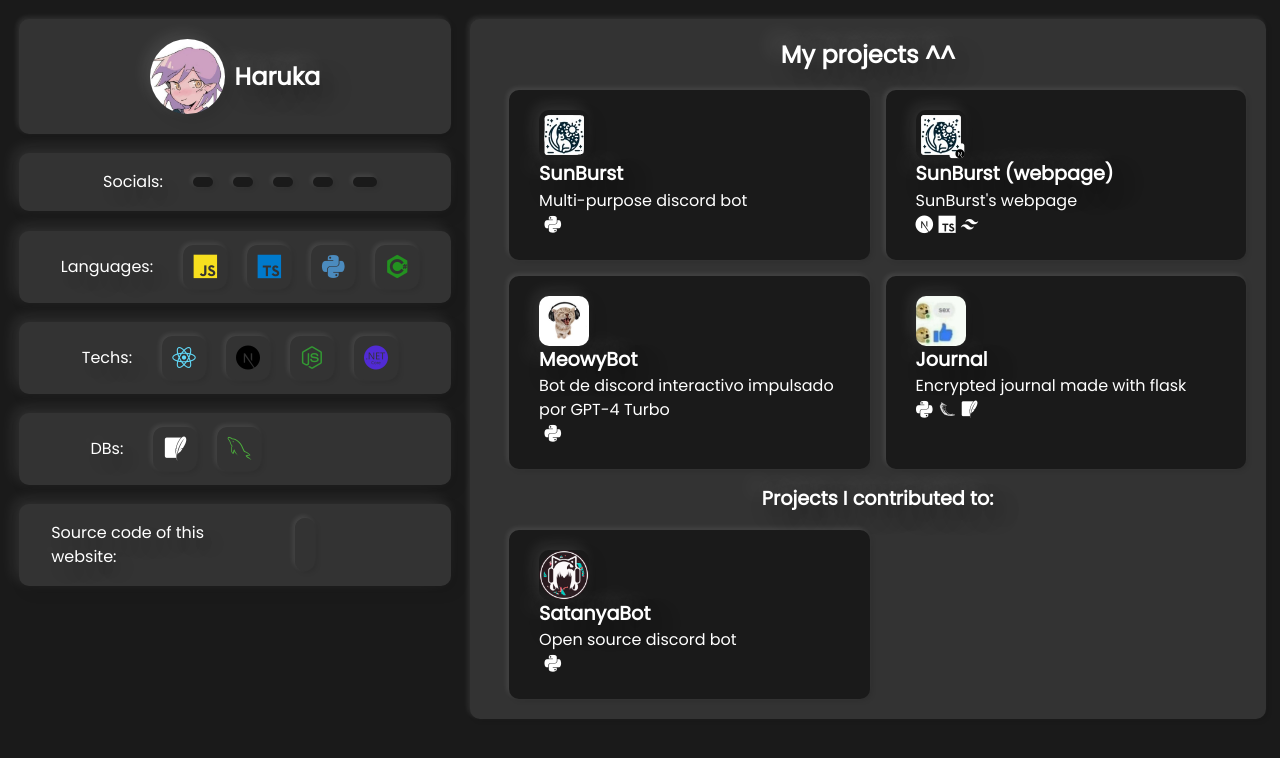
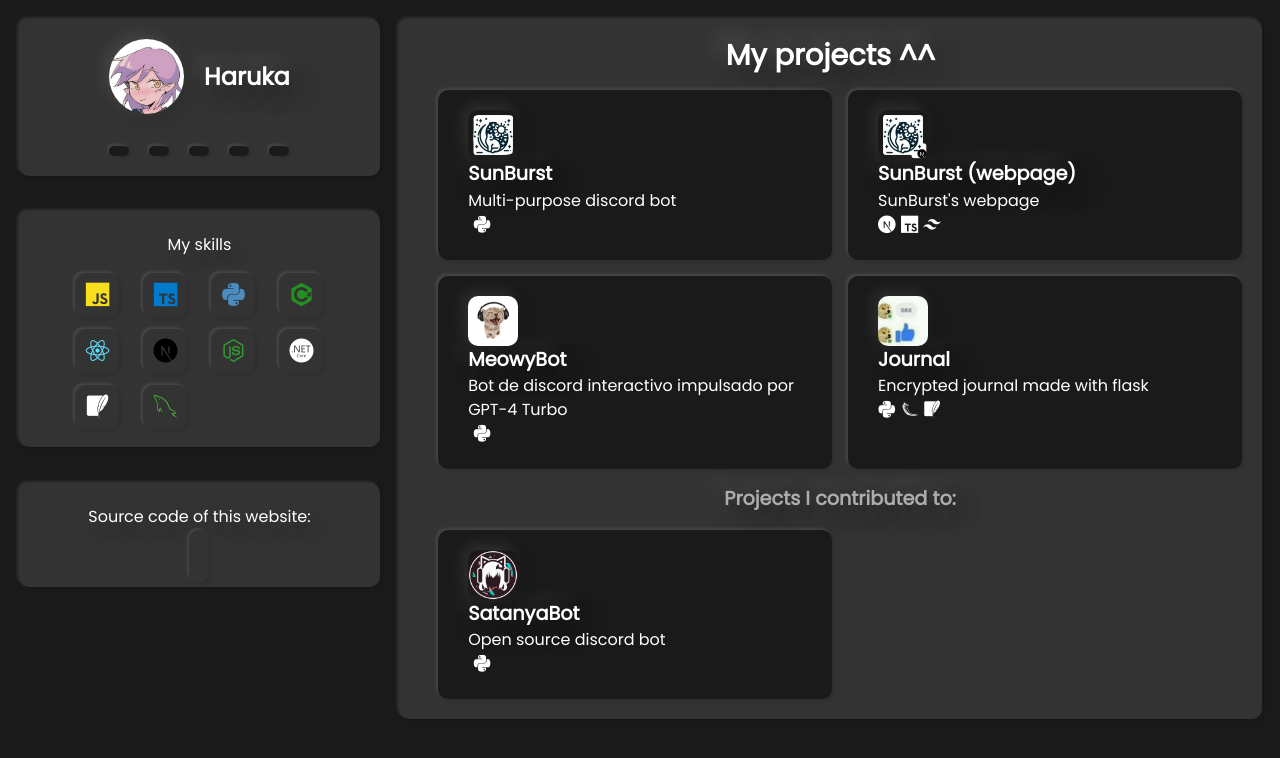
Before and after one commit to gxskpo/hawruka.xyz, a Next.js app: page / in a window 1280 px wide. Shown: the top 758 px of the page. Built offline with nearby package versions, Linux system fonts and the light colour scheme.

Commit message:
ADDAFS DSDGS SDGSS

```diff
--- a/app/Home.module.css
+++ b/app/Home.module.css
@@ -5,7 +5,7 @@
     width: 100%;
     height: 100%;
     position: absolute;
-    grid-template-columns: 1fr 6fr .1fr;
+    grid-template-columns: 2fr 5fr .1fr;
     top: 0;
     left: 0;
     overflow-x: hidden;
@@ -17,14 +17,15 @@
     display: flex;
     flex-direction: column;
     grid-column: 1;
-
+    gap: 1em;
+    position: sticky;
 }
 
 .myDataContainer {
     /* align to left */
     display: flex;
     width: 100%;
-    flex-direction: row;
+    flex-direction: column;
     align-items: center;
     align-self: flex-start;
     justify-content: center;
@@ -61,38 +62,36 @@
 }
 
 
-.socialsContainer {
-    /* align to left */
+.dltCnt {
     display: flex;
-    flex-direction: row;
     align-items: center;
-    align-self: flex-start;
-    justify-content: center;
-    background-color: var(--white);
-    border-radius: 10px;
-    padding: 12px;
-    box-shadow: var(--default-shadow);
-    margin-right: auto; /* Align to the left */
-    margin-top: 1.5vw;
-    transition: box-shadow 0.2s ease-in-out;
-    margin-left: 1.5vw;
-    width: 100%;
-    height: auto;
 }
 
-.socialsContainer > p {
+.dltCnt img {
+    margin-right: 10px; /* Adjust the margin as needed */
+}
+.sclContainer {
+    /* align to left */
+    margin-top: 2rem;
+    display: grid;
+    grid-template-columns: repeat(5, 1fr);
+
+}
+
+.sclContainer > p {
     margin: 0 10px;
-    padding: 5px 10px 5px 10px;
     border-radius: 10px;
+    padding: 5px 10px;
     color: var(--black);
     text-shadow: var(--hover-shadow);
     transition: box-shadow 0.2s ease-in-out;
 }
 
-.socialsContainer > a {
+.sclContainer > a {
     margin: 0 10px;
+    padding: 5px 10px;
+    text-align: center;
     background-color: var(--grey);
-    padding: 5px 10px 5px 10px;
     border-radius: 10px;
     color: var(--black);
     font-size: 1.5rem;
@@ -100,11 +99,8 @@
     transition: box-shadow 0.2s ease-in-out;
 }
 
-.socialsContainer > a:last-of-type {
-    padding: 5px 12px 5px 12px;
-}
 
-.socialsContainer > a:hover {
+.sclContainer > a:hover {
     box-shadow: var(--default-shadow);
     scale: 1.015;
 }
@@ -113,20 +109,19 @@
 .profileDataRow {
     /* align to left */
     display: flex;
-    flex-direction: row;
+    flex-direction: column;
     align-items: center;
     align-self: flex-start;
     justify-content: center;
     background-color: var(--white);
     border-radius: 10px;
     padding: 12px;
-    box-shadow: var(--default-shadow);
+    box-shadow: var(--small-default-shadow);
     margin-right: auto; /* Align to the left */
     margin-top: 1.5vw;
     transition: box-shadow 0.2s ease-in-out;
     margin-left: 1.5vw;
     width: 100%;
-    height: auto;
 }
 
 .profileDataRow > .profileDRContainer {
@@ -136,7 +131,7 @@
 }
 
 .profileDataRow > p {
-    margin: 0 10px;
+    margin: 5px 10px;
     padding: 5px 10px 5px 10px;
     border-radius: 10px;
     color: var(--black);
@@ -146,7 +141,7 @@
 
 .profileDRContainer > a > i,
 .profileDRContainer > i {
-    margin: 2px 10px;
+    margin: 6px 12px;
     background-color: var(--white);
     padding: 10px 10px 10px 10px;
     border-radius: 10px;
@@ -205,7 +200,7 @@
 
 .projectsContainer .projectsTitle {
     @apply text-2xl font-semibold text-gray-700 self-center;
-    font-size: 1.5rem;
+    font-size: 1.8rem;
     font-weight: 600;
     color: var(--black);
     text-shadow: var(--text-shadow);
@@ -340,7 +335,7 @@
     }
 
     .profileDRContainer > i {
-        padding: 8px 5px 5px 8px;
+        padding: 13px 13px;
     }
 
 
@@ -369,7 +364,10 @@
         align-items: center; /* Centers items along the column axis */
         box-shadow: 0 10px 10px -10px rgba(255, 255, 255, 0.44);
         z-index: 1;
-        grid-gap: 2vh;
+    }
+
+    .project{
+        top: 20rem;
     }
 
     .projects > h2 {
--- a/app/components/profileRow.tsx
+++ b/app/components/profileRow.tsx
@@ -1,5 +1,5 @@
 import styles from '../Home.module.css';
-import {ReactNode} from "react";
+import React, {ReactNode} from "react";
 
 interface IconDict {
     name: string,
@@ -14,9 +14,21 @@ interface Props {
     callback?: (name: IconDict) => void;
 }
 
+interface ClickTarget extends EventTarget {
+    dataset: any
+}
+
+
 export default function ProfileRow(props: Props) {
-    const handleClick = (icon: IconDict) => {
-        if (props.callback) props.callback(icon);
+    const handleClick = (e: React.MouseEvent<HTMLDivElement>) => {
+        const target: ClickTarget = e.target as ClickTarget;
+        const iconName = target.dataset.name
+        const {icons} = props;
+        icons.map((icon) => {
+            if (icon.name === iconName) {
+                props.callback && props.callback(icon);
+            }
+        })
     }
 
     const {description, icons} = props;
@@ -26,15 +38,12 @@ export default function ProfileRow(props: Props) {
         const name = icon.name;
         const color = icon.color;
         iconsList.push(
-            <i className={`devicon-${name}-plain`} style={{color: color}} onClick={() => {
-                handleClick(icon)
-            }}/>
+            <i className={`devicon-${name}-plain`} style={{color: color}} data-name={name}/>
         )
     }
 
-
     return (
-        <div className={styles.profileDataRow}>
+        <div className={styles.profileDataRow} onClick={handleClick}>
             <p>{description}</p>
             <div className={styles.profileDRContainer}>
                 {iconsList}
--- a/app/components/projectElem.tsx
+++ b/app/components/projectElem.tsx
@@ -18,7 +18,7 @@ interface Props {
 export default function ProjectElement(props: Props): ReactNode {
     const openSourceIcon = () => {
         if (props.openSource) {
-            return <i className={`fas fa-code-fork ${styles.openSourceBadge}`} style={{color: "#e89b0f"}}
+            return <i className={`fas fa-code ${styles.openSourceBadge}`} style={{color: "#e89b0f"}}
                       id={styles.profileIcon}/>
         }
     }
@@ -35,7 +35,7 @@ export default function ProjectElement(props: Props): ReactNode {
 
     return (
         <a href={props.url}>
-            <div className={styles.project}>
+            <article className={styles.project}>
                 <img src={props.imageUrl} alt="Haruka"/>
                 <div className={styles.projectData}>
                     <h3>{props.projectName} {openSourceIcon()}</h3>
@@ -44,7 +44,7 @@ export default function ProjectElement(props: Props): ReactNode {
                 <div className={styles.languages}>
                     {iconsList}
                 </div>
-            </div>
+            </article>
         </a>
     )
 }
--- a/app/globals.css
+++ b/app/globals.css
@@ -15,7 +15,7 @@
     --grey: #1a1a1a; /* Nuevo color de fondo para modo oscuro */
     --white: #333333; /* Nuevo color para objetos en modo oscuro */
     --default-shadow: 5px 5px 15px rgba(0, 0, 0, 0.1), -5px -5px 15px rgba(255, 255, 255, 0.1);
-    --small-default-shadow: 2px 2px 5px rgba(0, 0, 0, 0.1), -2px -2px 5px rgba(255, 255, 255, 0.1);
+    --small-default-shadow: 2px 2px 3px rgba(0, 0, 0, 0.1), -2px -2px 3px rgba(255, 255, 255, 0.1);
     --hover-shadow: 10px 10px 20px rgba(0, 0, 0, 0.2), -8px -8px 18px rgba(255, 255, 255, 0.1);
     --sink-shadow: 0px 0px 3px 0px #333333,
     0px 0px 3px 0px #333333,
--- a/app/layout.tsx
+++ b/app/layout.tsx
@@ -6,14 +6,11 @@ import {GenericModal} from "./components/genericModal";
 
 export const metadata: Metadata = {
     title: {
-        template: '%s | Harukadev.xyz',
-        default: 'Harukadev.xyz',
+        template: '%s | Harukadev',
+        default: 'Haruka Developer - Python & JS - I love .NET',
     },
     metadataBase: new URL('https://harukadev.xyz/'),
     description: 'Holii, soy Haruka, A veces programo cosas\n No soy Hayami lpm',
-    keywords: ['Haruka', 'HarukaDev', "Developer", "Python", "JavaScript", "TypeScript"],
-    authors: [{name: 'Haruka'}],
-    publisher: 'Haruka',
     openGraph: {
         type: 'website',
         locale: 'en_US',
@@ -37,7 +34,6 @@ export default function RootLayout({children}: { children: React.ReactNode }) {
     return (
         <html lang="en">
         <head>
-            <link href={"https://fonts.googleapis.com/"} rel="preconnect"/>
             <script src={"https://kit.fontawesome.com/8e4c18f6c2.js"} crossOrigin="anonymous"/>
             <link rel="stylesheet" href={"https://cdn.jsdelivr.net/gh/devicons/devicon@v2.15.1/devicon.min.css"}/>
         </head>
--- a/app/page.tsx
+++ b/app/page.tsx
@@ -7,45 +7,32 @@ import SocialButton from "@/app/components/socialButton";
 
 export default function Home() {
     return (
-        <div className={styles.indexLayout}>
-            <div className={styles.profileContainer}>
-                <span className={styles.myDataContainer}>
+        <main className={styles.indexLayout}>
+            <section className={styles.profileContainer}>
+                <div className={styles.myDataContainer}>
+                    <div className={styles.dltCnt}>
                         <img
                             src="/pfp.png"
                             alt="Haruka"/>
                         <h1>Haruka</h1>
-                </span>
-                {/* <ProfileRow description="Prompt Engineer" icons={[
-                    {name: "", color: "#fff"}
-                ]} callback={() => {
-                    showModal("Just kidding", '', 'fa-solid fa-worm')
-                }}/> */}
-                <div className={styles.socialsContainer}>
-                    <p>Socials:</p>
+                    </div>
+                    <div className={styles.sclContainer}>
                         <SocialButton icon={"fab fa-twitter"} url={"https://twitter.com/gxskpo"}/>
                         <SocialButton icon={"fab fa-github"} url={"https://github.com/gxskpo"}/>
                         <SocialButton icon={"fab fa-discord"} url={"https://discord.gg/NZCeaKzwaY"}/>
                         <SocialButton icon={"fas fa-donate"} url={"/donate"}/>
                         <SocialButton icon={"fab fa-instagram"} url={"https://instagram.com/hawrukadev"}/>
                     </div>
-                <ProfileRow description="Languages:" icons={[
+                </div>
+                <ProfileRow description="My skills" icons={[
                     {name: "javascript", color: "#f7df1e", nick: "JavaScript"},
                     {name: "typescript", color: "#007acc", nick: "TypeScript"},
                     {name: "python", color: "#4B8BBE", nick: "Python"},
                     {name: "csharp", color: "#239120", nick: "C#"},
-                ]} callback={(i) => {
-                    showModal(i.nick ?? i.name, '', `devicon-${i.name}-plain`);
-                }}
-                />
-                <ProfileRow description="Techs:" icons={[
                     {name: "react", color: "#61dbfb", nick: "React"},
                     {name: "nextjs", color: "#000000", nick: "Next.js"},
                     {name: "nodejs", color: "#339933", nick: "Node.js"},
-                    {name: "dotnetcore", color: "#512bd4", nick: ".NET Core"},
-                ]} callback={(i) => {
-                    showModal(i.nick ?? i.name, '', `devicon-${i.name}-plain`);
-                }}/>
-                <ProfileRow description="DBs:" icons={[
+                    {name: "dotnetcore", color: "#fff", nick: ".NET Core"},
                     {name: "sqlite", color: "#fff", nick: "SQLite"},
                     {name: "mysql", color: "#4DB33D", nick: "MySQL"},
                 ]} callback={(i) => {
@@ -54,13 +41,15 @@ export default function Home() {
                 <div className={styles.profileDataRow}>
                     <p>Source code of this website:</p>
                     <div className={styles.profileDRContainer}>
-                        <a href="https://github.com/gxskpo/myWeb" target="_blank" rel="noreferrer">
+                        <a href="https://github.com/gxskpo/myWeb" target="_blank" rel="noreferrer" style={{
+                            gridColumn: "span 5"
+                        }}>
                             <i className="fab fa-github" style={{color: "#fff"}}/>
                         </a>
                     </div>
                 </div>
-            </div>
-            <div className={styles.projectsContainer}>
+            </section>
+            <section className={styles.projectsContainer}>
                 <div className={styles.projectsTitle}>
                     <h2>My projects ^^</h2>
                 </div>
@@ -79,7 +68,8 @@ export default function Home() {
                                         {className: "devicon-tailwindcss-plain"}
                                     ]} openSource={true}/>
                     <ProjectElement url="https://github.com/gxskpo/hayami" imageUrl="/meowybot.webp"
-                                    projectName="MeowyBot" description="Bot de discord interactivo impulsado por GPT-4 Turbo"
+                                    projectName="MeowyBot"
+                                    description="Bot de discord interactivo impulsado por GPT-4 Turbo"
                                     useIcons={[
                                         {className: "fab fa-discord"},
                                         {className: "devicon-python-plain"},
@@ -93,7 +83,9 @@ export default function Home() {
                                         {className: "devicon-flask-original"},
                                         {className: "devicon-sqlite-plain"}
                                     ]} openSource={true}/>
-                    <h2>Projects I contributed to:</h2>
+                    <h2 style={{
+                        color: "#adadad"
+                    }}>Projects I contributed to:</h2>
                     <ProjectElement url="https://github.com/KuroCat56/SatanyaBot" imageUrl="/satanya.png"
                                     projectName="SatanyaBot"
                                     description="Open source discord bot"
@@ -101,9 +93,8 @@ export default function Home() {
                                         {className: "fab fa-discord"},
                                         {className: "devicon-python-plain"},
                                     ]} openSource={true}/>
-
                 </div>
-            </div>
-        </div>
+            </section>
+        </main>
     )
 }
```
Also changed, not shown: app/components/genericModal.tsx (+6 -6 lines). Lines whose indentation alone changed are shown as unchanged.
